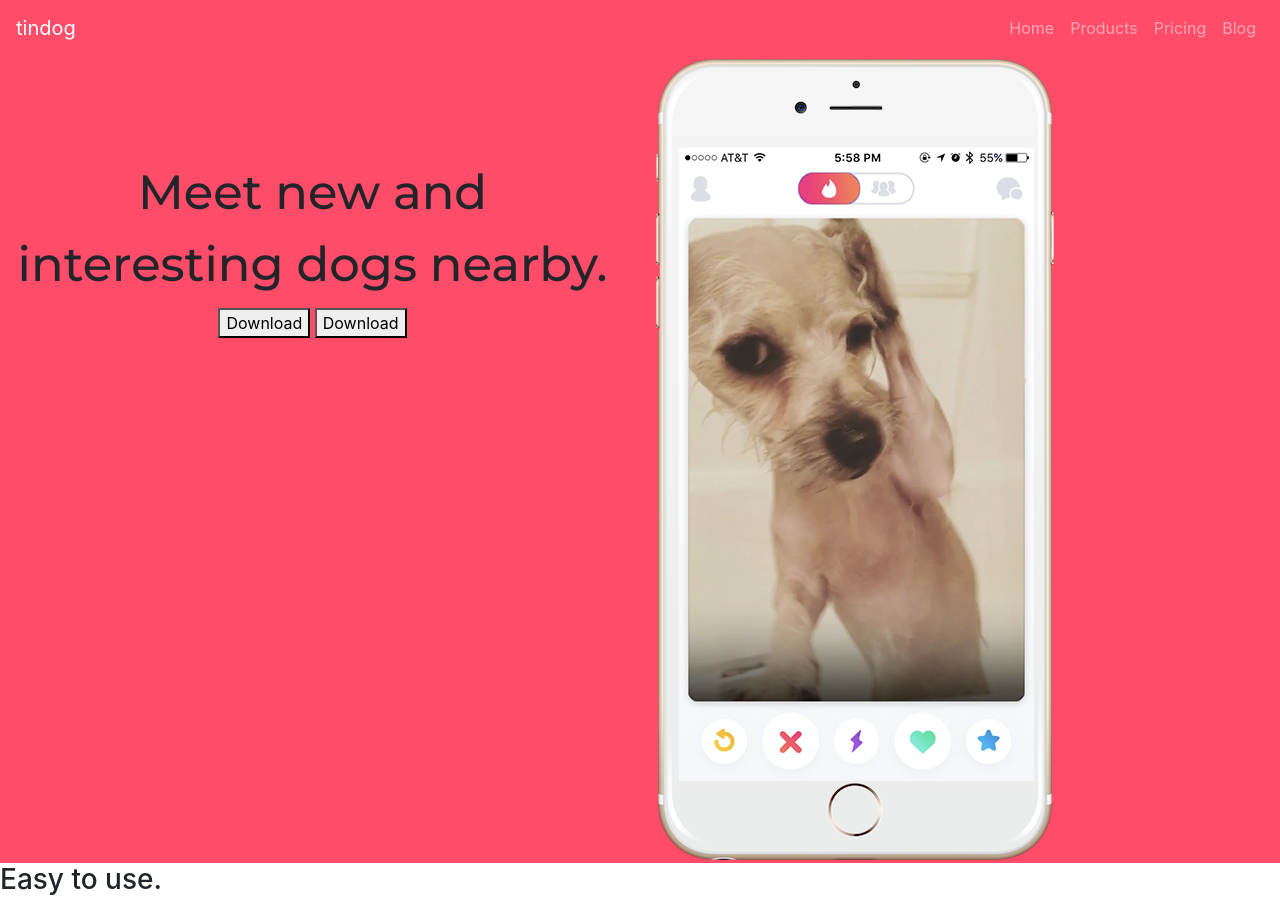
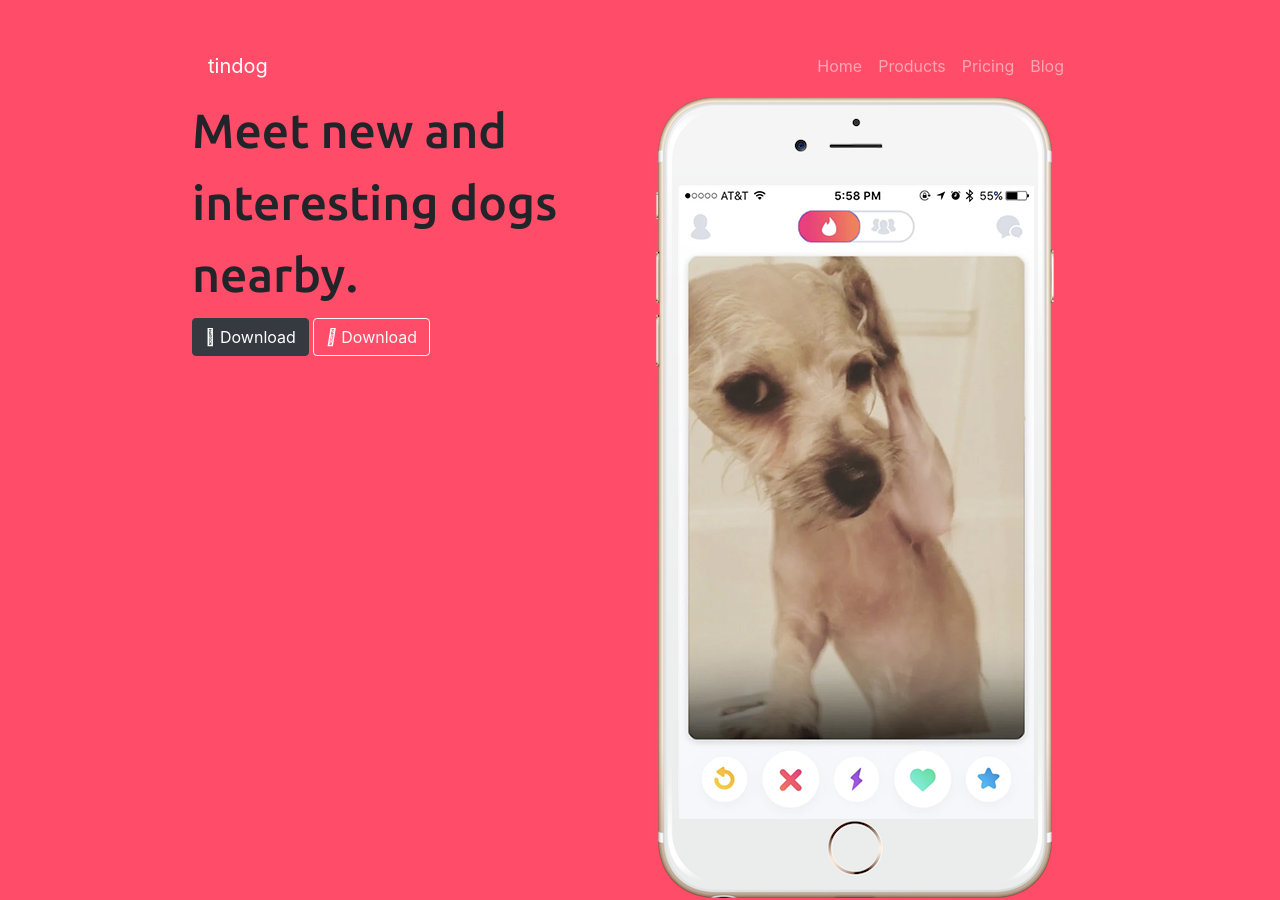
Before and after one commit to JustinSingleton303/BootstrapSite, a plain HTML site: page index.html in a window 1280 px wide. Shown: the top 900 px of the page. Drawn offline with nearby package versions, Linux system fonts and the light colour scheme.

Commit message:
Buttons styled in top container

```diff
--- a/css/styles.css
+++ b/css/styles.css
@@ -5,8 +5,8 @@
 }
 
 .meetDog{
-  font-family: 'Montserrat', sans-serif;
-  font-size: 3em;
+  font-family: "Ubuntu", sans-serif;
+  font-size: 3rem;
   line-height: 1.5;
 }
 
@@ -19,5 +19,14 @@
 }
 
 .top-space{
-  margin-top: 100px;
+  margin-top: 200px;
 }
+
+.tindog-hue{
+  background-color: #ff4c68;
+}
+
+
+.container-fluid{
+  padding: 3% 15%;
+}
--- a/index.html
+++ b/index.html
@@ -4,16 +4,18 @@
 <head>
   <meta charset="utf-8">
   <title>TinDog</title>
+
   <link rel="preconnect" href="https://fonts.gstatic.com">
-  <link rel="preconnect" href="https://fonts.gstatic.com">
-  <link href="https://fonts.googleapis.com/css2?family=Montserrat:wght@300;500;700&family=Ubuntu:wght@300;500;700&display=swap" rel="stylesheet">
+  <link href="https://fonts.googleapis.com/css2?family=Montserrat:wght@300;500;700;800;900&family=Ubuntu:wght@300;500;700&display=swap" rel="stylesheet">
+
   <link rel="stylesheet" href="https://maxcdn.bootstrapcdn.com/bootstrap/4.0.0/css/bootstrap.min.css" integrity="sha384-Gn5384xqQ1aoWXA+058RXPxPg6fy4IWvTNh0E263XmFcJlSAwiGgFAW/dAiS6JXm" crossorigin="anonymous">
   <link rel="stylesheet" href="css/styles.css">
 </head>
 
 <body>
+  <section id="title">
+    <div class="container-fluid">
 
-  <section id="title">
 
       <!-- Nav Bar -->
       <nav class="navbar navbar-expand-md navbar-dark">
@@ -27,7 +29,7 @@
         <div class="collapse navbar-collapse" id="navbarTogglerDemo02">
 
           <!-- ml-auto-->
-        <ul class="navbar-nav ml-auto" >
+          <ul class="navbar-nav ml-auto">
             <li class="nav-item">
               <a class="nav-link" href=#>Home</a>
             </li>
@@ -50,14 +52,18 @@
       <div class="row">
 
 
-    <div class="col-lg-6 centerDiv">
-      <h1 class="meetDog top-space">Meet new and interesting dogs nearby.</h1>
-      <button type="button">Download</button>
-      <button type="button">Download</button>
+        <div class="col-lg-6">
+          <h1 class="meetDog">Meet new and interesting dogs nearby.</h1>
+          <button type="button" class="btn btn-dark" > Download</button>
+          <button type="button" class="btn btn-outline-light">
+            <i class="fab fa-google-play"> </i>
+            Download</button>
         </div>
         <div class="col-lg-6">
           <img src="images/iphone6.png" alt="iphone-mockup">
         </div>
+      </div>
+
     </div>
   </section>
 
```
Lines whose indentation alone changed are shown as unchanged.
